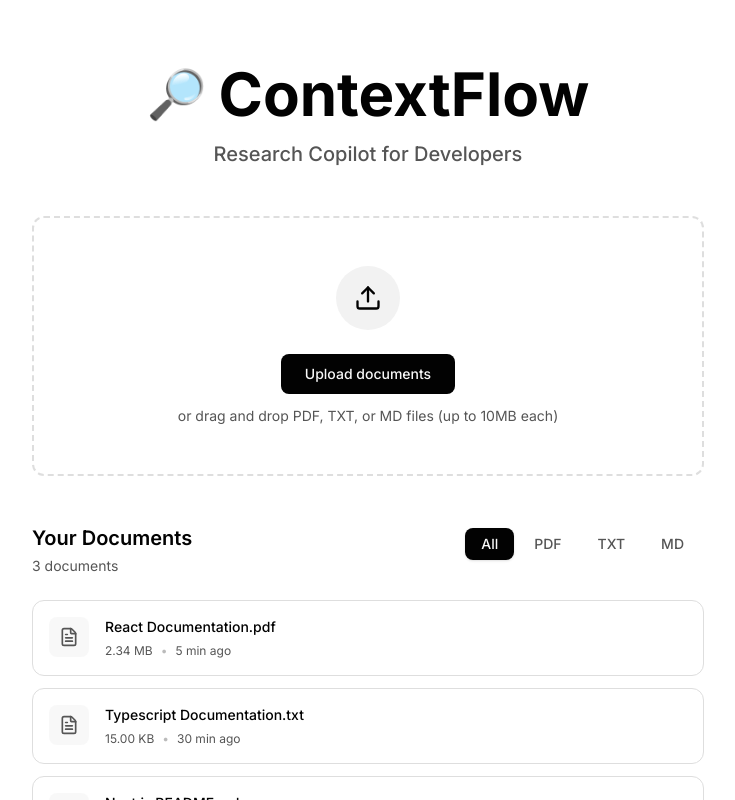
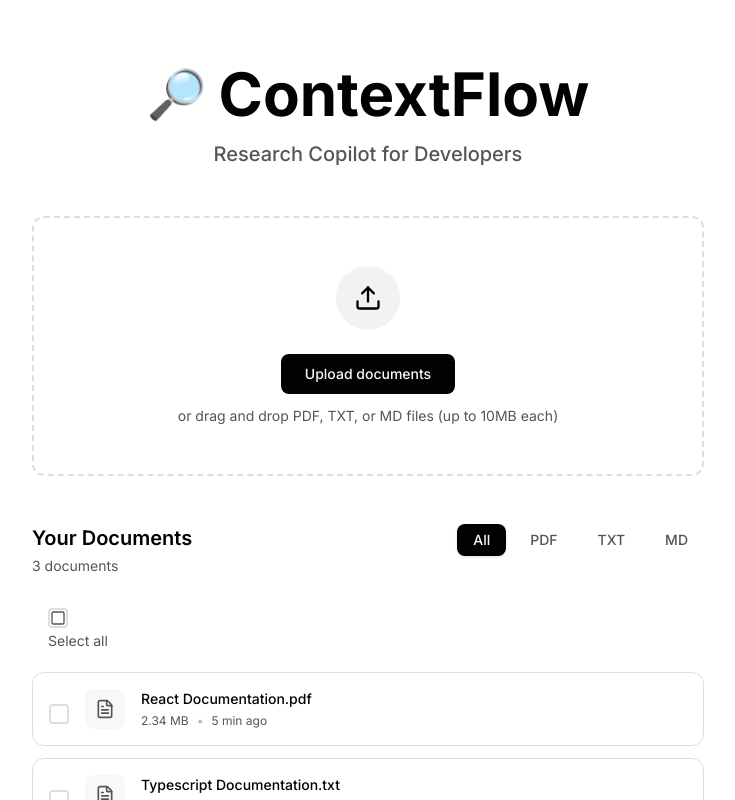
Before and after one commit to LongTangGithub/contextflow, a Next.js app: page / in a window 1280 px wide. Shown: the top 800 px of the page, without its empty margins (272-1007 px from the left). Built offline with nearby package versions, Linux system fonts and the light colour scheme.

Commit message:
feat(document-list): add batch selection and bulkdelete functionality

```diff
--- a/src/components/features/document-list/DocumentList.tsx
+++ b/src/components/features/document-list/DocumentList.tsx
@@ -1,7 +1,9 @@
 "use client";
 
-import { FileText, Trash2 } from "lucide-react";
-import { useState, useEffect } from "react";
+import { FileText, Trash2, Square, CheckSquare, Minus } from "lucide-react";
+import { useState, useEffect, useCallback, memo } from "react";
+import { useToast } from "@/lib/toast-context";
+
 
 interface Document {
   id: string;
@@ -13,23 +15,25 @@ interface Document {
 
 interface DocumentListProps {
   documents: Document[];
-
-  // CHANGE: onDelete prop to handle deletion
   onDelete: (id: string) => void;
 }
 
-// CHANGE: Added filter type for tab selection
 type FilterType = "all" | "pdf" | "txt" | "md";
 
-export default function DocumentList({
-  documents,
-  onDelete,
-}: DocumentListProps) {
-  // CHANGE: State for active filter tab
+
+export default function DocumentList({ documents, onDelete }: DocumentListProps) {
   const [activeFilter, setActiveFilter] = useState<FilterType>("all");
+  const [deleteConfirm, setDeleteConfirm] = useState<string | null>(null);
 
-  // CHANGE: State for delete confirmation
-  const [deleteConfirm, setDeleteConfirm] = useState<string | null>(null);
+  // Batch selection state
+  const [selectedIds, setSelectedIds] = useState<Set<string>>(new Set());
+  const [lastSelectedIndex, setLastSelectedIndex] = useState<number | null>(null);
+  const [isBulkDeleting, setIsBulkDeleting] = useState(false);
+  const [showBulkConfirm, setShowBulkConfirm] = useState(false);
+
+  const { addToast } = useToast();
+
+  // Auto-cancel individual delete confirmation after 3 seconds
   useEffect(() => {
     if (deleteConfirm) {
       const timer = setTimeout(() => {
@@ -38,6 +42,17 @@ export default function DocumentList({
       return () => clearTimeout(timer);
     }
   }, [deleteConfirm]);
+
+  // Clear selection on Escape key
+  useEffect(() => {
+    const handleEscape = (e: KeyboardEvent) => {
+      if (e.key === "Escape" && selectedIds.size > 0) {
+        clearSelection();
+      }
+    };
+    window.addEventListener("keydown", handleEscape);
+    return () => window.removeEventListener("keydown", handleEscape);
+  }, [selectedIds.size]);
 
   const formatSize = (bytes: number): string => {
     if (bytes < 1024) return `${bytes} B`;
@@ -60,7 +75,7 @@ export default function DocumentList({
     return <FileText className="w-5 h-5 text-muted-foreground" />;
   };
 
-  // CHANGE: Filter documents based on selected tab
+
   const getFilteredDocuments = () => {
     if (activeFilter === "all") return documents;
 
@@ -71,28 +86,136 @@ export default function DocumentList({
     });
   };
 
+  // ============================================
+  // Selection Handlers
+  // ============================================
+
+  const toggleSelection = useCallback(
+    (id: string, index: number, shiftKey: boolean) => {
+      setSelectedIds((prev) => {
+        const newSelected = new Set(prev);
+        const filteredDocs = getFilteredDocuments();
+
+        if (shiftKey && lastSelectedIndex !== null) {
+          // Range selection with Shift + click
+          const start = Math.min(lastSelectedIndex, index);
+          const end = Math.min(lastSelectedIndex, index);
+          for (let i = start; i <= end; i++ ) {
+            newSelected.add(filteredDocs[i].id);
+          }
+        } else {
+          // Single toggle
+          if (newSelected.has(id)) {
+            newSelected.delete(id);
+          } else {
+            newSelected.add(id);
+          }
+        }
+
+        return newSelected;
+      });
+      setLastSelectedIndex(index);
+    },
+    [lastSelectedIndex, documents, activeFilter]
+  );
+
+  const toggleSelectAll = useCallback(() => {
+    const filteredDocs = getFilteredDocuments();
+    const allFilteredIds = new Set(filteredDocs.map((doc) => doc.id));
+
+    setSelectedIds((prev) => {
+      // If all filtered docs are selected, deselect all
+      const allSelected = filteredDocs.every(doc => prev.has(doc.id));
+      return allSelected ? new Set() : allFilteredIds;
+    });
+    setLastSelectedIndex(null);
+  }, [documents, activeFilter])
+
+  const clearSelection = useCallback(() => {
+    setSelectedIds(new Set());
+    setLastSelectedIndex(null);
+  }, []);
+
+  // ============================================
+  // Delete Handlers
+  // ============================================
+
+  const handleBulkDelete = useCallback(async () => {
+    setIsBulkDeleting(true);
+    const idsToDelete = Array.from(selectedIds);
+
+    try {
+      // Delete all selected documents
+      for ( const id of idsToDelete ) {
+        onDelete(id);
+      }
+
+      // Success toast with our toast system
+      addToast(
+        "Document deleted",
+        "success",
+        {
+          description: `Successfully deleted ${idsToDelete.length} ${idsToDelete.length === 1 ? "document" : "documents"}`,
+          duration: 5000,
+        }
+      );
+
+      clearSelection();
+    } catch (error) {
+      // Error toast with your toast system
+      addToast(
+        "Error deleting documents",
+        "error",
+        {
+          description: "Some documents could not be deleted. Please try again.",
+          duration: 6000,
+        }
+      );
+    } finally {
+      setIsBulkDeleting(false);
+      setShowBulkConfirm(false);
+    }
+  }, [selectedIds, onDelete, addToast, clearSelection]);
+
+
   // CHANGE: Handle delete with confirmation
   const handleDelete = (id: string) => {
     if (deleteConfirm === id) {
       onDelete(id);
       setDeleteConfirm(null);
+
+      // Remove from selection if it was selected
+      setSelectedIds((prev) => {
+        const newSelected = new Set(prev);
+        newSelected.delete(id);
+        return newSelected;
+      });
     } else {
       setDeleteConfirm(id);
       // Auto-cancel confirmation after 3 seconds
-      setTimeout(() => setDeleteConfirm(null), 3000);
+      // setTimeout(() => setDeleteConfirm(null), 3000);
     }
   };
 
+  // ============================================
+  // Derived State
+  // ============================================
+
   const filteredDocs = getFilteredDocuments();
+  const selectedCount = selectedIds.size;
+  const allSelected = filteredDocs.length > 0 && filteredDocs.every(doc => selectedIds.has(doc.id));
+  const someSelected = selectedCount > 0 && !allSelected;
+
+  // ============================================
+  // Render
+  // ============================================
 
   if (documents.length === 0) {
     return (
-      <div className="w-full max-w-2xl mx-auto">
-        <div className="text-center py-16 border-2 border-dashed border-border rounded-xl bg-card/50">
-          <p className="text-muted-foreground text-sm">
-            No documents uploaded yet
-          </p>
-          <p className="text-muted-foreground/60 text-xs mt-2">
+      <div className="mx-auto w-full max-w-2xl">
+        <div className="py-16 text-center rounded-xl border-2 border-dashed border-border bg-card/50">
+          <p className="text-sm text-muted-foreground">No documents uploaded yet</p>
+          <p className="mt-2 text-xs text-muted-foreground/60">
             Upload a document to get started
           </p>
         </div>
@@ -101,21 +224,21 @@ export default function DocumentList({
   }
 
   return (
-    <div className="w-full max-w-2xl mx-auto">
-      {/* CHANGE: Header with filter tabs on the right */}
-      <div className="mb-6 flex items-start justify-between">
+    <div className="mx-auto w-full max-w-2xl">
+      {/* Header */}
+      <div className="flex justify-between items-start mb-6">
         <div>
           <h2 className="text-xl font-semibold text-foreground">
             Your Documents
           </h2>
-          <p className="text-sm text-muted-foreground mt-1">
+          <p className="mt-1 text-sm text-muted-foreground">
             {documents.length}{" "}
             {documents.length === 1 ? "document" : "documents"}
           </p>
         </div>
 
-        {/* CHANGE: Filter tabs as per prototype */}
-        <div className="flex gap-1 rounded-lg p-1">
+        {/* Filter tabs  */}
+        <div className="flex gap-2">
           <button
             onClick={() => setActiveFilter("all")}
             className={`px-4 py-1.5 text-sm font-medium rounded-lg transition-all duration-300 cursor-pointer ${
@@ -162,72 +285,224 @@ export default function DocumentList({
         </div>
       </div>
 
-      {/* CHANGE: Show message if no documents match filter */}
+      {/* Bulk Action Bar - Slide in when items selected */ }
+      {selectedCount > 0 && (
+        <div className="flex justify-between items-center p-4 mb-4 rounded-xl border duration-200 bg-primary/5 border-primary/20 animate-in slide-in-from-top-2">
+          <div className="flex items-center gap-4">
+            <p className="text-sm font-medium text-foreground">
+              {selectedCount} {selectedCount === 1 ? "document" : "documents"} selected
+            </p>
+            <button
+              onClick={clearSelection}
+              className="text-sm text-muted-foreground hover:text-foreground transition-colors"
+            >
+              Clear selection
+            </button>
+          </div>
+          <button
+            onClick={() => setShowBulkConfirm(true)}
+            disabled={isBulkDeleting}
+            className="px-4 py-2 bg-red-500 hover:bg-red-600 disabled:bg-red-500/50 text-white rounded-lg text-sm font-medium transition-colors flex items-center gap-2"
+          >
+            <Trash2 className="w-4 h-4" />
+            {isBulkDeleting ? "Deleting..." : `Delete ${allSelected ? "All" : selectedCount}`}
+          </button>
+        </div>
+      )}
+
+      {/* Bulk Delete Confirmation Dialog */}
+      {showBulkConfirm && (
+        <div className="fixed inset-0 bg-background/80 backdrop-blur-sm flex items-center justify-center p-4 animate-in fade-in duration-200">
+          <div className="bg-card border border-border rounded-xl shadow-2xl max-w-md w-full p-6 animate-in zoom-in-95 duration-200">
+            <div className="flex items-start gap-3 mb-4">
+              <div className="shrink-0 w-10 h-10 rounded-full bg-red-100 flex items-center justify-center">
+                <Trash2 className="w-5 h-5 text-red-600" />
+              </div>
+              <div className="flex-1">
+                <h3 className="text-lg font-semibold text-foreground">
+                  Delete {selectedCount} {selectedCount === 1 ? "document" : "documents"}?
+                </h3>
+                <p className="text-sm text-muted-foreground mt-2">
+                  This action cannot be undone. The selected documents will be permanently deleted.
+                </p>
+              </div>
+            </div>
+
+            <div className="flex gap-3 justify-end">
+              <button
+                className="px-4 py-2 text-sm font-medium text-muted-foreground hover:text-foreground hover:bg-muted/50 rounded-lg transition-colors"
+                onClick={() => setShowBulkConfirm(false)}
+                disabled={isBulkDeleting}
+              >
+                Cancel
+              </button>
+              <button
+                onClick={handleBulkDelete}
+                disabled={isBulkDeleting}
+                className="px-4 py-2 bg-red-500 hover:bg-red-600 disabled:bg-red-500/50 text-white rounded-lg
+                text-sm font-medium transition-colors"
+              >
+                {isBulkDeleting ? "Deleting..." : "Delete"}
+              </button>
+            </div>
+          </div>
+        </div>
+      )}
+
+      {/* Empty State for Filtered Results */}
       {filteredDocs.length === 0 ? (
-        <div className="text-center py-12 border border-border rounded-xl bg-card/50">
-          <p className="text-muted-foreground text-sm">
+        <div className="py-12 text-center rounded-xl border border-border bg-card/50">
+          <p className="text-sm text-muted-foreground">
             No {activeFilter.toUpperCase()} documents found
           </p>
         </div>
       ) : (
         <div className="space-y-3">
-          {filteredDocs.map((doc) => (
+          {/* Select All Checkbox */}
+          {filteredDocs.length > 1 && (
+            <div className="flex-items-center gap-3 px-4 py-2">
+              <button
+                onClick={toggleSelectAll}
+                className="flex items-center justify-center w-5 h-5 rounded border-2 border-border hover:border-primary transition-colors"
+                aria-label={allSelected ? "Deselect all" : "Select all"}
+              >
+                {allSelected ? (
+                  <CheckSquare className="w-5 h-5 text-primary" />
+                ) : someSelected ? (
+                  <Minus className="w-5 h-5 text-primary" />
+                ) : (
+                  <Square className="w-5 h-5 text-muted-foreground" />
+                )}
+              </button>
+              <span className="text-sm text-muted-foreground">
+                {allSelected ? "Deselect all" : "Select all"}
+              </span>
+            </div>
+          )}
+
+          {/* Document List */}
+          {filteredDocs.map((doc, index) => (
+            <DocumentCard
+              key={doc.id}
+              doc={doc}
+              index={index}
+              isSelected={selectedIds.has(doc.id)}
+              showDeleteConfirm={deleteConfirm === doc.id}
+              onToggleSelection={toggleSelection}
+              onDelete={handleDelete}
+              formatSize={formatSize}
+              formatDate={formatDate}
+              getFileIcon={getFileIcon}
+            />
+          ))}
+        </div>
+      )}
+    </div>
+  );
+}
+
+// ============================================
+// Document Card Component (Memoized)
+// ============================================
+
+const DocumentCard = memo(
+  ({
+    doc,
+    index,
+    isSelected,
+    showDeleteConfirm,
+    onToggleSelection,
+    onDelete,
+    formatSize,
+    formatDate,
+    getFileIcon,
+  } : {
+    doc: Document;
+    index: number;
+    isSelected: boolean;
+    showDeleteConfirm: boolean;
+    onToggleSelection: (id: string, index: number, shiftKey: boolean) => void;
+    onDelete: (id: string) => void;
+    formatSize: (bytes: number) => string;
+    formatDate: (date: Date) => string;
+    getFileIcon: () => React.ReactNode;
+  }) => {
+    return (
       <div
-              key={doc.id}
-              className="group p-4 bg-card rounded-xl border border-border hover:border-primary/50 transition-all duration-200 hover:shadow-lg hover:shadow-primary/5"
+        onClick={(e) => {
+          // Don't toggle if clicking the delete button
+          if ((e.target as HTMLElement).closest("button")?.getAttribute("aria-label")?.includes("Delete")) {
+            return;
+          }
+          onToggleSelection(doc.id, index, e.shiftKey);
+        }}
+        className={`group p-4 rounded-xl border transition-all duration-200 cursor-pointer ${
+          isSelected
+            ? "bg-primary/5 border-primary shadow-lg shadow-primary/5"
+            : "bg-card border-border hover:border-primary/50 hover:shadow-lg hover:shadow-primary/5"
+          }`}
         >
-              <div className="flex items-start gap-4">
+          <div className="flex items-center gap-4">
+            {/* Checkbox */}
+            <button
+              onClick={(e) => {
+                e.stopPropagation();
+                onToggleSelection(doc.id, index, e.shiftKey);
+              }}
+              className="shrink-0 flex items-center justify-center w-5 h-5 mt-2.5 rounded border-2 border-border hover:border-primary transition-colors"
+              aria-label={isSelected ? "Deselect document" : "Select document"}
+            >
+              {isSelected ? (
+                <CheckSquare className="w-5 h-5 text-primary"/>
+              ) : (
+                <Square className="w-5 h-5 text-muted-foreground opacity-0 group-hover:opacity-100 transition-opacity"/>
+              )}
+            </button>
+
+            {/* File Icon */}
             <div className="shrink-0 w-10 h-10 rounded-lg bg-muted/50 flex items-center justify-center">
               {getFileIcon()}
             </div>
 
-                <div className="flex-1 min-w-0">
-                  <h3 className="text-sm font-medium text-foreground truncate">
-                    {doc.name}
-                  </h3>
+            {/* Document Info */}
+            <div className="className flex-1 min-w-0">
+              <h3 className="text-sm font-medium text-foreground truncate">{doc.name}</h3>
 
-                  <div className="flex items-center gap-2 mt-1.5 text-xs text-muted-foreground">
+              <div className="flex items-center gap-2 mt-1 5 text-xs text-muted-foreground">
                 <span>{formatSize(doc.size)}</span>
                 <span className="text-muted-foreground/40">•</span>
                 <span>{formatDate(doc.uploadedAt)}</span>
               </div>
             </div>
 
-                {/* CHANGE: Delete button appears on hover */}
+            {/* Individual Delete Button */}
             <button
-                  onClick={() => handleDelete(doc.id)}
+              onClick={(e) => {
+                e.stopPropagation();
+                onDelete(doc.id);
+              }}
               className={`shrink-0 p-2 rounded-lg transition-all duration-300 ${
-                    deleteConfirm === doc.id
+                showDeleteConfirm
                   ? "bg-red-500/10 text-red-500"
                   : "text-muted-foreground hover:text-red-500 hover:bg-red-500/10 opacity-0 group-hover:opacity-100"
               }`}
-                  aria-label={
-                    deleteConfirm === doc.id
-                      ? "Click again to confirm"
-                      : "Delete document"
-                  }
-                  title={
-                    deleteConfirm === doc.id
-                      ? "Click again to confirm delete"
-                      : "Delete"
-                  }
+              aria-label={showDeleteConfirm ? "Click again to confirm" : "Delete document"}
+              title={showDeleteConfirm ? "Click again to confirm delete" : "Delete document"}
             >
-                  <Trash2 className="w-4 h-4 cursor-pointer" />
+              <Trash2 className="w-4 h-4" />
             </button>
           </div>
 
-              {/* CHANGE: Confirmation message */}
-              {deleteConfirm === doc.id && (
+          {/* Delete Confirmation Popover */}
+          {showDeleteConfirm && (
             <div className="mt-3 pt-3 border-t border-border animate-in fade-in duration-200">
-                  <p className="text-xs text-muted-foreground">
-                    Click delete again to confirm
-                  </p>
-                </div>
-              )}
-            </div>
-          ))}
+              <p className="text-xs text-muted-foreground">Click delete again to confirm</p>
             </div>
           )}
       </div>
     );
   }
+);
+
+
+DocumentCard.displayName = "DocumentCard";
```
Also changed, not shown: 1 other file (tests, documents, lock files or other folders). Lines whose indentation alone changed are shown as unchanged.
